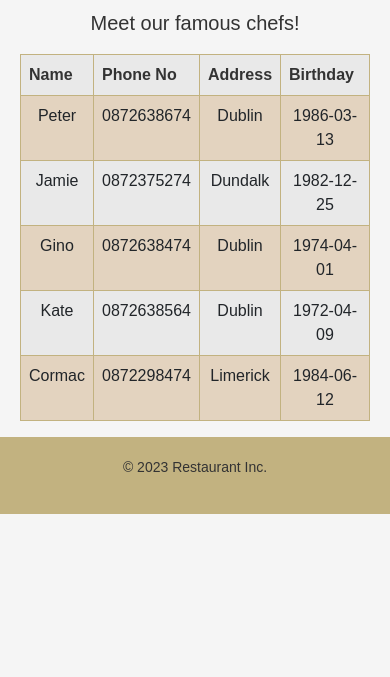
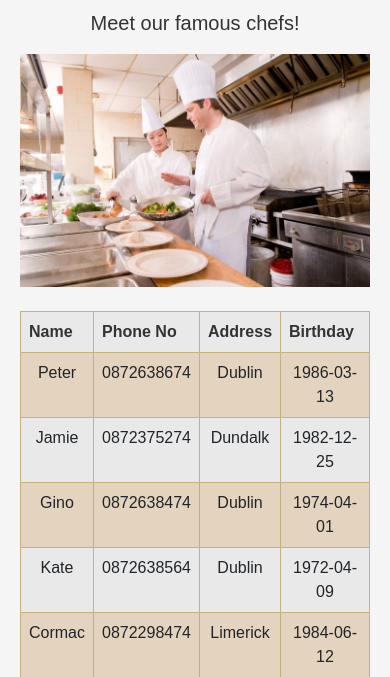
Before and after one commit to xconor/Assignment2PHP-SQLwebsite, a PHP site: page /page-1.php in a window 390 px wide. Shown: the part 90-767 px from the top of the page. Before the commit the page ends 604 px from the top, so only its background shows below. Run offline with PHP 8.4, Linux system fonts and the light colour scheme; data comes from the database, SQL or seed files in the repository.

Commit message:
added responsive images

```diff
--- a/page-1.php
+++ b/page-1.php
@@ -17,6 +17,9 @@ $statement->closeCursor();
     <!-- the body section -->
     <header><h1>Chefs</h1></header>
     <p class="lead">Meet our famous chefs!</p>
+    <img src="images/chefs.jpeg" class="img-fluid" alt="picture of chefs">
+    <br></br>
+
     <section>
         <!-- display a table of chefs -->
         <div class="table-responsive">
--- a/page-2.php
+++ b/page-2.php
@@ -17,6 +17,9 @@ $statement->closeCursor();
 <!-- the body section -->
 <header><h1>Waiters</h1></header>
     <p class="lead">We are proud to have extremely professional waiters that can help you with anything.</p>
+    <img src="images/waiters.jpg" class="img-fluid" alt="picture of waiters">
+    <br></br>
+
     <section>
         <!-- display a table of waiters -->
         <div class="table-responsive">
```
Also changed, not shown: images/chefs.jpeg (added), images/waiters.jpg (added).
